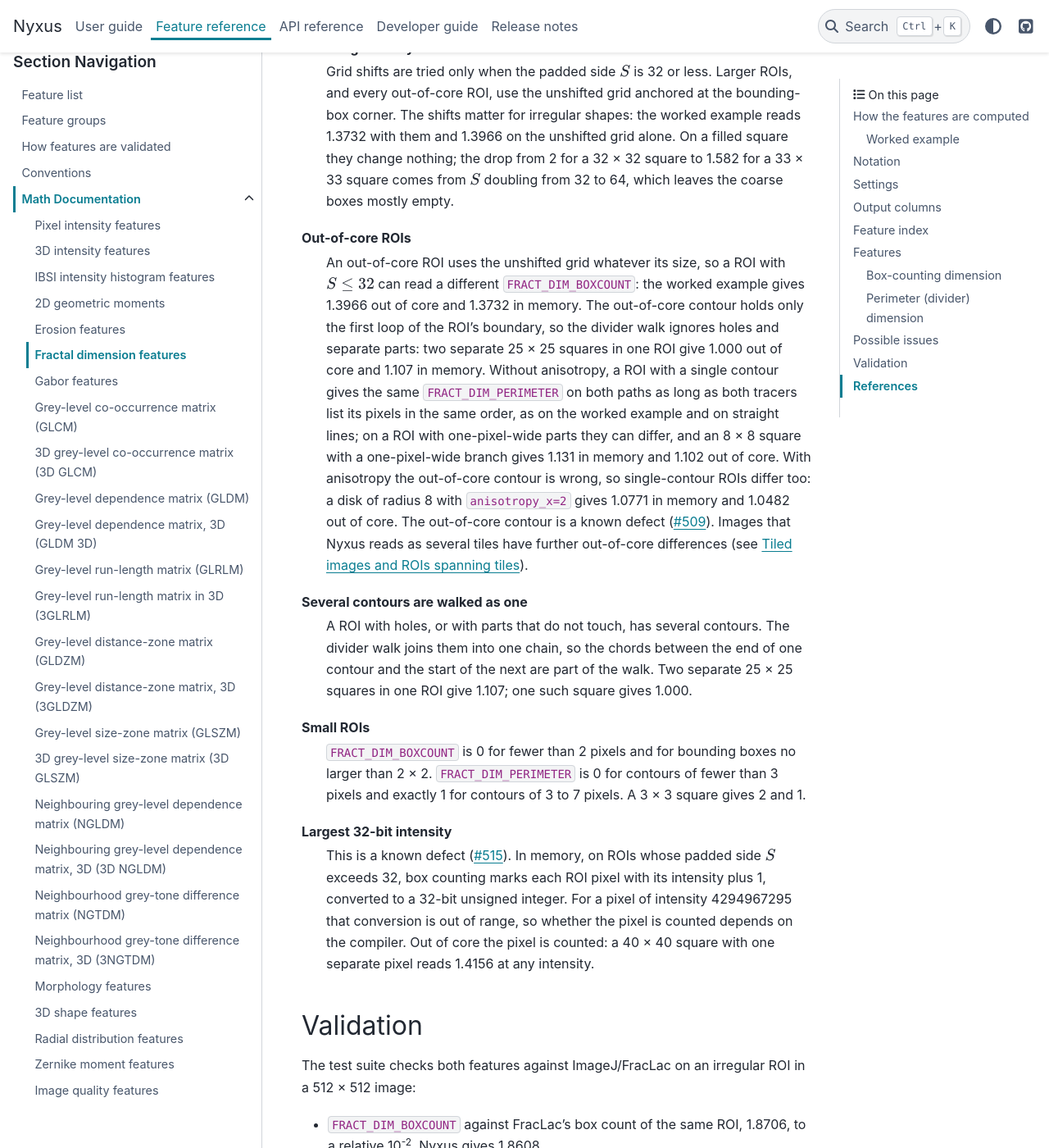
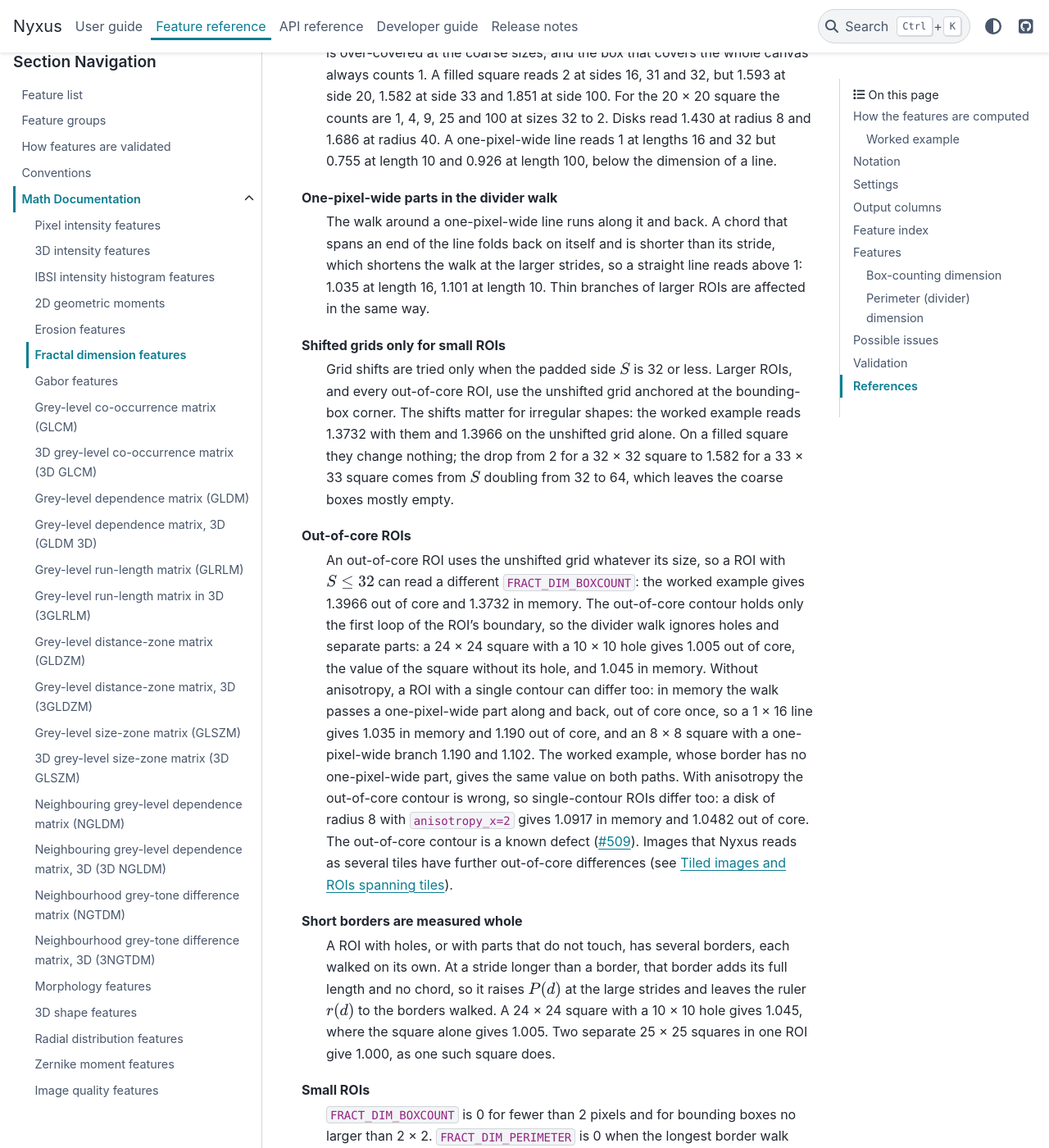
Before and after one commit to PolusAI/nyxus, a Sphinx documentation site: the page built from docs/source/Math/f_fractal_dimension.rst, in a window 1280 px wide and 1400 px high, scrolled down 9089 px. Shown: the whole window at 82% size. Built offline with Sphinx 7.4.7 and the PyData theme 0.15.4, drawn with Linux system fonts in a browser that asks for light colours; some of the changed text lies outside the part shown.

Commit message:
fix(fractal): walk each border separately for FRACT_DIM_PERIMETER
The Richardson divider now walks every closed border of the ROI -- the
outer border of each fragment and the border of each hole -- on its own,
and sums the borders' lengths and steps at each stride. A border no longer
than the stride is measured whole, at its closed length, and adds no
ruler step, so the mean ruler comes only from the borders the stride
walks. It used to walk all borders as one sequence, which measured a
chord from the end of one border to the start of the next.

A ROI with a single border is unchanged, the FracLac-vetted blob
included. Two identical separate disks now have exactly the dimension of
one disk (1.0448); walked as one sequence they gave 1.1300. A 17x17
square beside a 3-pixel line has dimension exactly 1; dropping the line
at the strides it is too short for gave 1.0262. Both identities are
invariant tests, and a third recomputes the dimension of a disk with
four 2x2 holes from its own borders (1.0239; counting the whole borders
into the ruler gave 1.0185). The fractal page and its worked example
describe the per-border walk.

Refs PN-169.

```diff
--- a/docs/feature_descriptions.toml
+++ b/docs/feature_descriptions.toml
@@ -193,7 +193,7 @@
 
 [fractal]
 FRACT_DIM_BOXCOUNT = "Box-counting fractal dimension of the ROI mask: minus the least-squares slope of log box count versus log box size over power-of-two box sizes; ROIs whose padded side is 32 pixels or less take the smallest count over four grid offsets."
-FRACT_DIM_PERIMETER = "Divider (Richardson) fractal dimension of the ROI's contour: 1 minus the least-squares slope of log perimeter versus log mean ruler length, where the contour is walked with strides of decreasing numbers of contour pixels."
+FRACT_DIM_PERIMETER = "Divider (Richardson) fractal dimension of the ROI's contour: 1 minus the least-squares slope of log perimeter versus log mean ruler length, where each border of the contour (the outside of each separate part and each hole) is walked on its own with strides of decreasing numbers of contour pixels, and a border no longer than the stride counts its full length."
 
 [geodetic]
 GEODETIC_LENGTH = "Length of a rectangle with the same area and perimeter as the ROI: PERIMETER divided by 4 plus the square root of (PERIMETER squared divided by 16 minus the area), in pixels; when that difference is negative, as for a disk, no such rectangle exists and the value is PERIMETER divided by 4."
--- a/docs/source/Math/f_fractal_dimension.rst
+++ b/docs/source/Math/f_fractal_dimension.rst
@@ -21,9 +21,11 @@
    * - **Out-of-core**
      - Partly. Out of core, box counting always uses the unshifted grid, so ROIs whose padded
        side :math:`S` is 32 or less can read differently (the worked example gives 1.3966 instead
-       of 1.3732). The divider walks only the first loop of the contour, so ROIs with holes or
-       several parts differ (two separate 25 × 25 squares give 1.000 instead of 1.107); with
-       anisotropy every ROI's divider value can differ. These contour differences are a known
+       of 1.3732). The divider walks only the first loop of the contour, and walks a one-pixel-wide
+       part once instead of along and back, so ROIs with holes, several parts or one-pixel-wide parts
+       can differ (a 24 × 24 square with a 10 × 10 hole gives 1.005 instead of 1.045, while identical
+       separate parts read the same on both paths); with anisotropy every ROI's divider value can
+       differ. These contour differences are a known
        defect (`#509 <https://github.com/PolusAI/nyxus/issues/509>`__). On an image
        that Nyxus reads as several tiles out-of-core processing raises an error or returns wrong
        values, depending on the ROI (see :ref:`large-images-tiles`
@@ -64,19 +66,19 @@
 kept. When :math:`S > 32` only the unshifted grid is used. The dimension is minus the least-squares
 slope of :math:`\ln N(s)` against :math:`\ln s`.
 
-**Divider walk.** For a contour of :math:`n` pixels, Nyxus walks the contour with strides of
-:math:`d = \lfloor n/4 \rfloor, \lfloor d/2 \rfloor, \ldots, 1` pixels. Each walk starts at the
-first contour pixel and jumps :math:`d` pixels at a time while a full stride remains, adding the
-straight-line length of each jump. It then closes the loop with one chord from the last pixel
-reached back to the first pixel; this chord spans the remaining :math:`n - qd` pixels, which can be
-fewer than :math:`d`. The walk's length :math:`P(d)` and its mean chord, the ruler
-:math:`r(d) = P(d)/m(d)` over its :math:`m(d)` chords, give one point. The dimension is 1 minus the
-least-squares slope of :math:`\ln P` against :math:`\ln r`. At stride 1 the walk is the contour's
-``PERIMETER``.
-
-A ROI with holes or separate parts has several borders. Nyxus lists their pixels one border after
-another, in the order it found the borders, each pixel once, and walks that list as a single closed
-contour (see :ref:`fractal-possible-issues`).
+**Divider walk.** The contour is one closed walk per border of the ROI: around the outside of each
+separate part and around each hole, as the :ref:`contour features <features-contour>` trace it.
+With :math:`n` the length of the longest walk, Nyxus uses strides of
+:math:`d = \lfloor n/4 \rfloor, \lfloor d/2 \rfloor, \ldots, 1` pixels. At each stride every
+border is walked on its own: it starts at the border's first pixel and jumps :math:`d` pixels at a
+time while a full stride remains, adding the straight-line length of each jump, then closes the
+loop with one chord from the last pixel reached back to the first; this chord spans the remaining
+:math:`n_b - qd` pixels of the border, which can be fewer than :math:`d`. A border of at most
+:math:`d` pixels is not walked: it adds its closed length, as measured at stride 1, and no chord.
+The summed length :math:`P(d)` of all borders and the ruler :math:`r(d) = W(d)/m(d)`, the mean of
+the :math:`m(d)` chords of the walked borders, whose summed length is :math:`W(d)`, give one point. The dimension is 1 minus the
+least-squares slope of :math:`\ln P` against :math:`\ln r`. At stride 1 the walks are the
+contour's ``PERIMETER``. No chord joins one border to another.
 
 
 Worked example
@@ -140,7 +142,8 @@
 :math:`-1.3732`, so ``FRACT_DIM_BOXCOUNT`` is 1.3732. The unshifted grid alone, with counts 1, 4, 8
 and 20, would give 1.3966.
 
-**Divider walk.** The contour has :math:`n = 26` pixels, so the strides are 6, 3 and 1.
+**Divider walk.** The contour is one border, a walk of :math:`n = 26` pixels, so the strides are
+6, 3 and 1.
 
 .. list-table::
    :widths: 14 18 34 34
@@ -209,15 +212,21 @@
      - Box size, one of :math:`S, S/2, \ldots, 2`.
    * - :math:`N(s)`
      - Number of boxes of size :math:`s` that hold at least one ROI pixel.
-   * - :math:`K_0, \ldots, K_{n-1}`
-     - Contour pixels in walking order; :math:`n` is their number.
+   * - :math:`K^b_0, \ldots, K^b_{n_b-1}`
+     - The walk around border :math:`b`, in walking order; :math:`n_b` is its length and
+       :math:`n = \max_b n_b`.
+   * - :math:`L_b`
+     - Closed length of border :math:`b`'s walk at stride 1.
    * - :math:`d`
      - Stride of the divider walk, in contour pixels.
-   * - :math:`q`
-     - Number of full strides in a walk, :math:`q = \lceil n/d \rceil - 1`.
+   * - :math:`q_b`
+     - Number of full strides along border :math:`b`, :math:`q_b = \lceil n_b/d \rceil - 1`.
+   * - :math:`B(d)`
+     - The borders walked at stride :math:`d`, those with :math:`n_b > d`.
    * - :math:`P(d),\; m(d),\; r(d)`
-     - Length of the walk with stride :math:`d`, its number of chords :math:`m(d) = q + 1`, and its
-       mean chord :math:`r(d) = P(d)/m(d)`.
+     - Summed length of the borders at stride :math:`d`, the number of chords of the walked
+       borders :math:`m(d) = \sum_{b \in B(d)} (q_b + 1)`, and the mean chord
+       :math:`r(d) = P(d)/m(d)`.
    * - :math:`\beta\{(a_j, b_j)\}`
      - Least-squares slope of :math:`\ln b_j` against :math:`\ln a_j`, defined below.
 
@@ -262,13 +271,13 @@
      - ``Nyxus(..., anisotropy_x=..., anisotropy_y=...)``, with ``featurize_files`` or
        ``featurize_directory``; arrays passed to ``Nyxus.featurize`` are not rescaled
      - The image is resampled before the ROIs are measured, which changes both features. The
-       worked example gives 1.3732 and 1.1311 without anisotropy, 1.2459 and 1.1717 with
+       worked example gives 1.3732 and 1.1311 without anisotropy, 1.2459 and 1.1566 with
        ``anisotropy_x=2``, and 1.4458 and 1.1635 with ``anisotropy_y=3``.
    * - Merged ROIs
      - ``--mergerois=true``
      - ``Nyxus(..., mergerois=True)``
      - All labels of a mask form one ROI. Two 25 × 25 squares with labels 1 and 2 give 1.8416 and
-       1.000 each; merged, they give 1.4231 and 1.107.
+       1.000 each; merged, they give 1.4231 and 1.000.
 
 No other setting changes these features: not ``--coarseGrayDepth``, not ``--ibsi`` and not the
 image intensity map. All options are listed in the :ref:`cli-reference`.
@@ -338,31 +347,35 @@
 
 :Code: ``FRACT_DIM_PERIMETER``
 :Range: about :math:`[1, 2)` in practice, dimensionless; smooth outlines can read slightly below 1
-   (a 6 × 6 square gives 0.9947); 0 for a contour of fewer than 3 pixels
+   (a 6 × 6 square gives 0.9947); 0 when the longest border walk has fewer than 3 pixels
 
 How fast the measured length of the contour grows as the ruler shrinks, after Richardson. Values
 near 1 mean a smooth outline; larger values mean a rough or wiggly one.
 
 .. math::
 
-   P(d) = \sum_{j=0}^{q-1} \left\| K_{(j+1)d} - K_{jd} \right\| + \left\| K_0 - K_{qd} \right\|,
+   P(d) = \sum_{b \in B(d)} \left( \sum_{j=0}^{q_b-1} \left\| K^b_{(j+1)d} - K^b_{jd} \right\|
+   + \left\| K^b_0 - K^b_{q_b d} \right\| \right) + \sum_{b \notin B(d)} L_b,
    \qquad
-   r(d) = \frac{P(d)}{q + 1}
+   r(d) = \frac{P(d)}{m(d)}
 
 .. math::
 
    \mathrm{FRACT\_DIM\_PERIMETER} = 1 - \beta\left\{ \left(r(d), P(d)\right) :
    d = \lfloor n/4 \rfloor, \lfloor d/2 \rfloor, \ldots, 1 \right\}
 
-The value is 0 when the contour has fewer than 3 pixels. A contour of 3 to 7 pixels gives at most one
-point, so :math:`\beta = 0` and the value is exactly 1.
+The value is 0 when the longest border walk has fewer than 3 pixels. A longest walk of 3 to 7
+pixels gives at most one point, so :math:`\beta = 0` and the value is exactly 1.
 
-**Relations.** In memory, :math:`P(1)` is ``PERIMETER`` for a ROI with a single border that its
-walk passes only once, such as the worked example; out of core, ``PERIMETER`` is the number of
-contour pixels instead (26 on the worked example). The fit runs against the mean chord
-:math:`r(d)`, not against the stride :math:`d`.
+**Relations.** In memory, :math:`P(1)` is ``PERIMETER``; out of core, ``PERIMETER`` is the number
+of contour pixels instead (26 on the worked example). The fit runs against the mean chord
+:math:`r(d)`, not against the stride :math:`d`. Copies of one shape under one label read the
+dimension of a single copy: at every stride both :math:`P(d)` and :math:`m(d)` scale with the
+number of copies.
 
-**Possible issues.** For a ROI with several contours the walk includes the jumps between them (see
+**Possible issues.** A border no longer than the stride adds its full length and no chord, so a
+ROI with small holes or small separate parts can read higher than its outer border alone: a
+24 × 24 square with a 10 × 10 hole gives 1.045 against 1.005 for the square (see
 :ref:`fractal-possible-issues`).
 
 
@@ -380,9 +393,9 @@
    32 but 0.755 at length 10 and 0.926 at length 100, below the dimension of a line.
 
 One-pixel-wide parts in the divider walk
-   The contour of a one-pixel-wide line visits each pixel once, from one end to the other, and the
-   closing chord jumps back across the whole length. That long chord enters every ruler
-   :math:`r(d)`, and a straight line reads above 1: 1.190 at length 16, 1.205 at length 10. Thin
+   The walk around a one-pixel-wide line runs along it and back. A chord that spans an end of the
+   line folds back on itself and is shorter than its stride, which shortens the walk at the larger
+   strides, so a straight line reads above 1: 1.035 at length 16, 1.101 at length 10. Thin
    branches of larger ROIs are affected in the same way.
 
 Shifted grids only for small ROIs
@@ -397,26 +410,28 @@
    An out-of-core ROI uses the unshifted grid whatever its size, so a ROI with :math:`S \le 32`
    can read a different ``FRACT_DIM_BOXCOUNT``: the worked example gives 1.3966 out of core and
    1.3732 in memory. The out-of-core contour holds only the first loop of the ROI's boundary, so
-   the divider walk ignores holes and separate parts: two separate 25 × 25 squares in one ROI give
-   1.000 out of core and 1.107 in memory. Without anisotropy, a ROI with a single contour gives the
-   same ``FRACT_DIM_PERIMETER`` on both paths as long as both tracers list its pixels in the same
-   order, as on the worked example and on straight lines; on a ROI with one-pixel-wide parts they
-   can differ, and an 8 × 8 square with a one-pixel-wide branch gives 1.131 in memory and 1.102
-   out of core. With anisotropy the out-of-core contour is wrong, so single-contour ROIs differ
-   too: a disk of radius 8 with ``anisotropy_x=2`` gives 1.0771 in
-   memory and 1.0482 out of core. The out-of-core contour is a known defect (`#509 <https://github.com/PolusAI/nyxus/issues/509>`__). Images that Nyxus reads as several tiles have further
+   the divider walk ignores holes and separate parts: a 24 × 24 square with a 10 × 10 hole gives
+   1.005 out of core, the value of the square without its hole, and 1.045 in memory. Without
+   anisotropy, a ROI with a single contour can differ too: in memory the walk passes a
+   one-pixel-wide part along and back, out of core once, so a 1 × 16 line gives 1.035 in memory
+   and 1.190 out of core, and an 8 × 8 square with a one-pixel-wide branch 1.190 and 1.102. The
+   worked example, whose border has no one-pixel-wide part, gives the same value on both paths.
+   With anisotropy the out-of-core contour is wrong, so single-contour ROIs differ
+   too: a disk of radius 8 with ``anisotropy_x=2`` gives 1.0917 in memory and 1.0482 out of core.
+   The out-of-core contour is a known defect (`#509 <https://github.com/PolusAI/nyxus/issues/509>`__). Images that Nyxus reads as several tiles have further
    out-of-core differences (see :ref:`large-images-tiles`).
 
-Several contours are walked as one
-   A ROI with holes, or with parts that do not touch, has several contours. The divider walk joins
-   them into one chain, so the chords between the end of one contour and the start of the next are
-   part of the walk. Two separate 25 × 25 squares in one ROI give 1.107; one such square gives
-   1.000.
+Short borders are measured whole
+   A ROI with holes, or with parts that do not touch, has several borders, each walked on its own.
+   At a stride longer than a border, that border adds its full length and no chord, so it raises
+   :math:`P(d)` at the large strides and leaves the ruler :math:`r(d)` to the borders walked. A 24 × 24 square with a 10 × 10
+   hole gives 1.045, where the square alone gives 1.005. Two separate 25 × 25 squares in one ROI
+   give 1.000, as one such square does.
 
 Small ROIs
    ``FRACT_DIM_BOXCOUNT`` is 0 for fewer than 2 pixels and for bounding boxes no larger than
-   2 × 2. ``FRACT_DIM_PERIMETER`` is 0 for contours of fewer than 3 pixels and exactly 1 for
-   contours of 3 to 7 pixels. A 3 × 3 square gives 2 and 1.
+   2 × 2. ``FRACT_DIM_PERIMETER`` is 0 when the longest border walk has fewer than 3 pixels and
+   exactly 1 when it has 3 to 7. A 3 × 3 square gives 2 and 1.
 
 Largest 32-bit intensity
    This is a known defect (`#515 <https://github.com/PolusAI/nyxus/issues/515>`__). In memory, on ROIs whose padded side :math:`S` exceeds 32, box
@@ -440,7 +455,8 @@
 The tests also check shapes with a known dimension: box counting gives 2 for a 256 × 256 square, 1
 for a straight line and :math:`\log_2 3 = 1.585` for a Sierpinski triangle, to an absolute 0.1; the
 divider gives 1 for a disk and :math:`\log 4 / \log 3 = 1.262` for a Koch snowflake, to an absolute
-0.05. The feature values quoted above Validation, and the box counts of the worked example and of
+0.05, and two identical separate disks under one label give exactly the divider dimension of one.
+The feature values quoted above Validation, and the box counts of the worked example and of
 the 20 × 20 square, are asserted by the worked-example script; the divider-walk table of the worked
 example is not. None is compared with a reference tool.
 
--- a/docs/source/featurelist.rst
+++ b/docs/source/featurelist.rst
@@ -633,7 +633,7 @@
      - Box-counting fractal dimension of the ROI mask: minus the least-squares slope of log box count versus log box size over power-of-two box sizes; ROIs whose padded side is 32 pixels or less take the smallest count over four grid offsets.
      - vetted: FracLac
    * - ``FRACT_DIM_PERIMETER``
-     - Divider (Richardson) fractal dimension of the ROI's contour: 1 minus the least-squares slope of log perimeter versus log mean ruler length, where the contour is walked with strides of decreasing numbers of contour pixels.
+     - Divider (Richardson) fractal dimension of the ROI's contour: 1 minus the least-squares slope of log perimeter versus log mean ruler length, where each border of the contour (the outside of each separate part and each hole) is walked on its own with strides of decreasing numbers of contour pixels, and a border no longer than the stride counts its full length.
      - vetted: FracLac
 
 .. _features-geodetic:
--- a/docs/source/large_images.rst
+++ b/docs/source/large_images.rst
@@ -239,7 +239,7 @@
      - Box counting uses a single unshifted grid for every out-of-core ROI, so ROIs whose padded
        side is 32 or less can read differently (the fractal dimension worked example gives
        1.3966 instead of 1.3732). The divider walks the out-of-core contour, which holds one
-       loop in a different order, so it can differ too. ``FRACT_DIM_BOXCOUNT`` differs on 38 of
+       loop, in a different order and with one-pixel-wide parts walked once, so it can differ too. ``FRACT_DIM_BOXCOUNT`` differs on 38 of
        the 66 ROIs and ``FRACT_DIM_PERIMETER`` on 17.
    * - Neighbor features (``NUM_NEIGHBORS``, ``PERCENT_TOUCHING``, ``CLOSEST_NEIGHBOR*``,
        ``ANG_BW_NEIGHBORS_*``), ``POLYGONALITY_AVE``, ``HEXAGONALITY_*``
```
Also changed, not shown: docs/examples/fractal_worked_example.py (+27 -12 lines), 3 other files.
